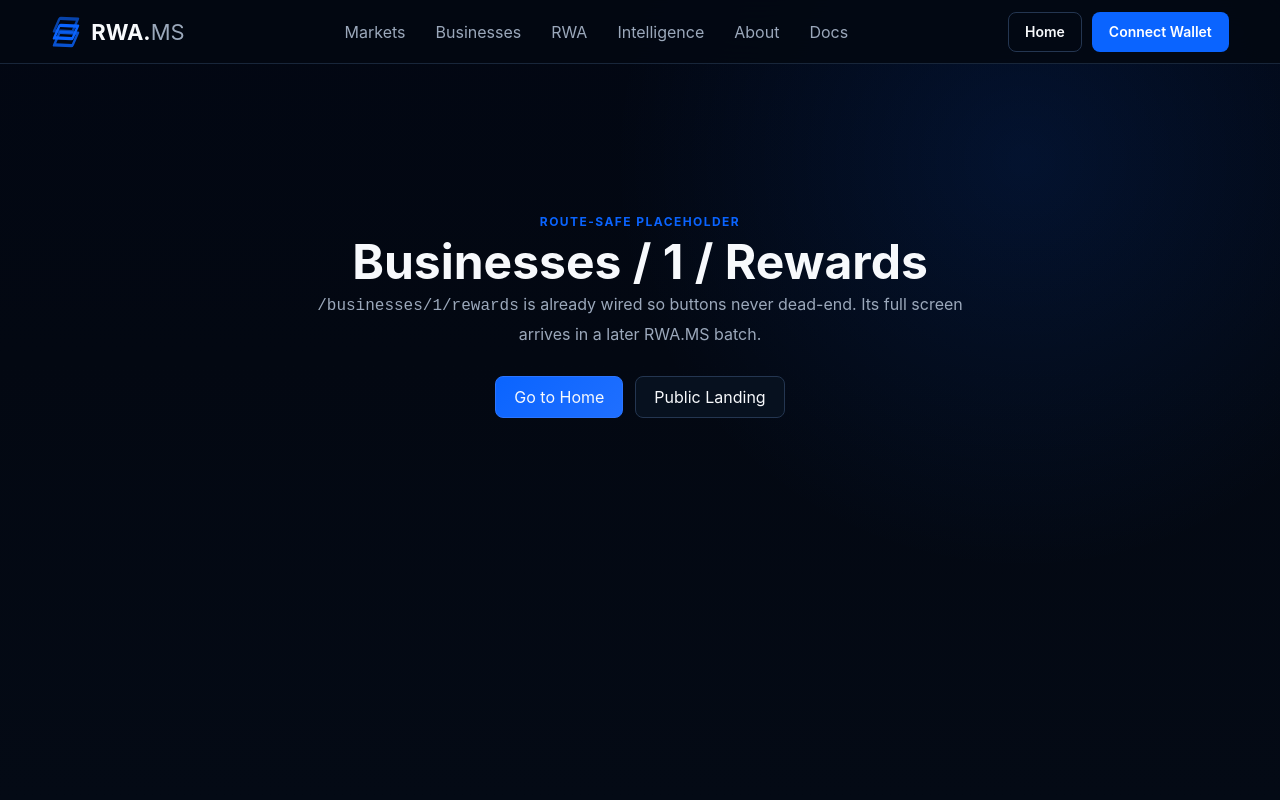
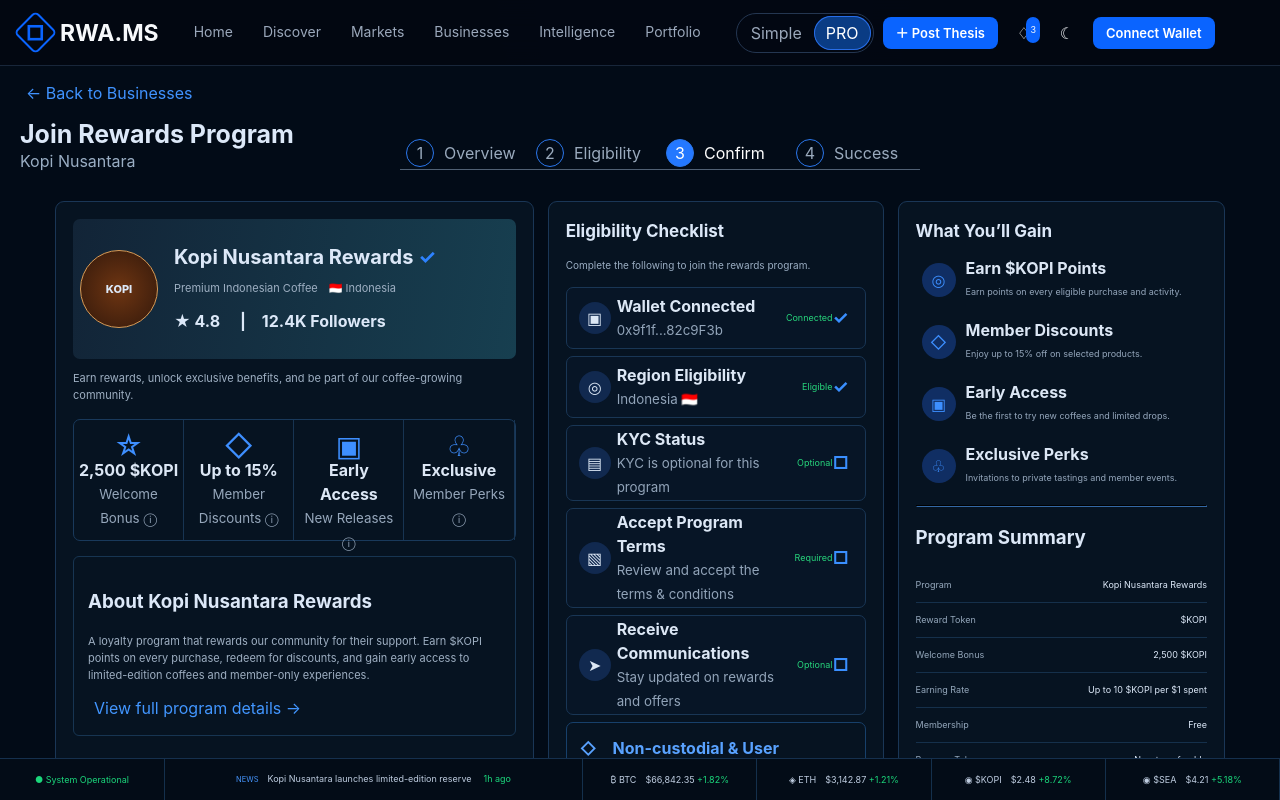
Before and after one commit to copytolive/realworldasset, a Next.js app: page /businesses/1/rewards in a window 1280 px wide. Shown: the top 800 px of the page. Built offline with nearby package versions, Linux system fonts and the light colour scheme.

Commit message:
Add business rewards route

```diff
--- /dev/null
+++ b/src/app/businesses/[business]/rewards/page.tsx
@@ -0,0 +1,15 @@
+import { BusinessRewards } from "@/components/rewards";
+
+export const dynamicParams = false;
+export function generateStaticParams(){
+  return [
+    {business:"kopi-nusantara"},
+    {business:"seablue-estate"},
+    {business:"harbourview-asset-management"},
+  ];
+}
+
+export default async function BusinessRewardsPage({params}:{params:Promise<{business:string}>}){
+  const {business}=await params;
+  return <BusinessRewards slug={business}/>;
+}
```
